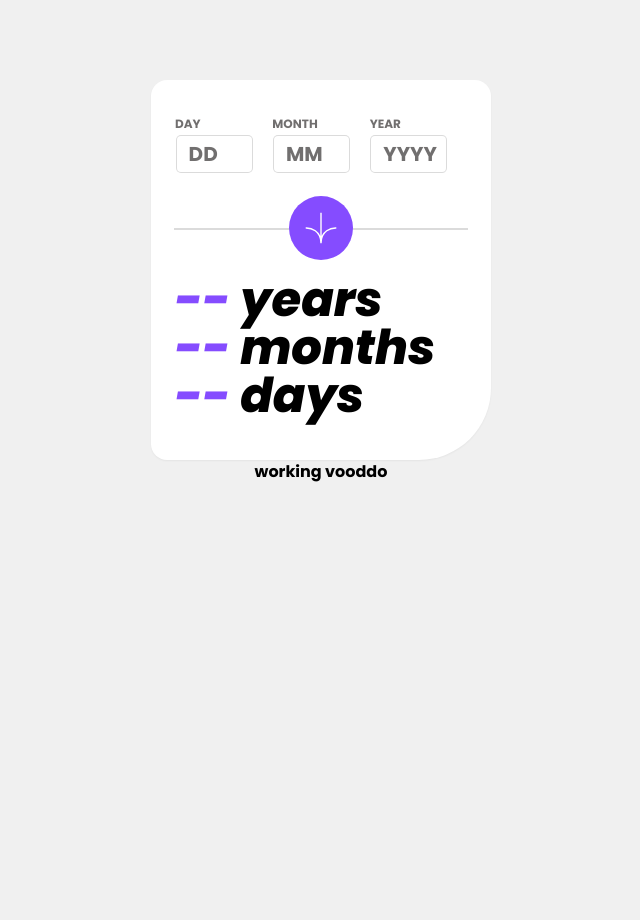
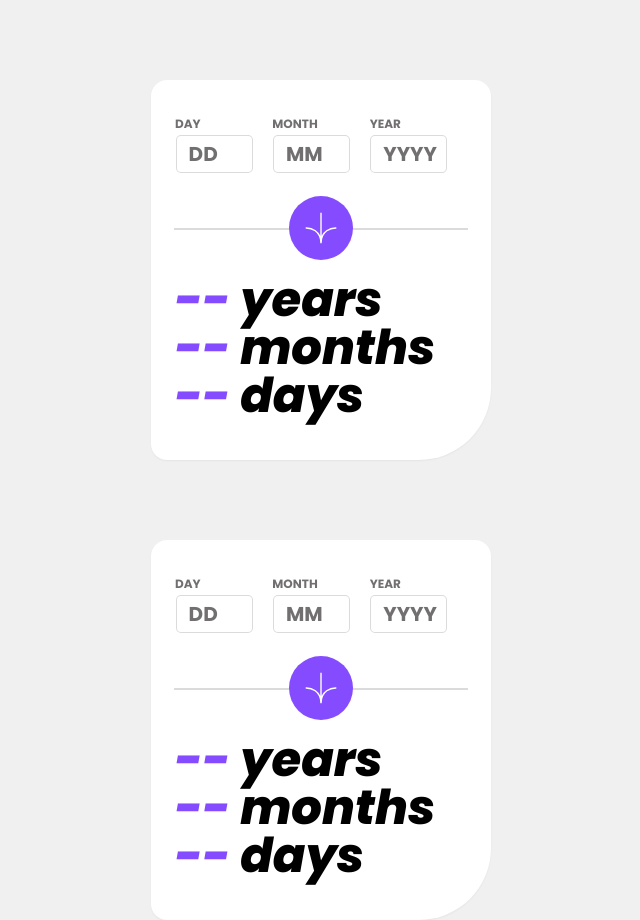
Before and after one commit to TheMcnafaha/frontend-mentor-age-calc, a Next.js app: page / in a window 1280 px wide. Shown: the whole page, without its empty margins (319-959 px from the left). Before the commit the page ends 800 px from the top, so only its background shows below. Built offline with nearby package versions, Linux system fonts and the light colour scheme.

Commit message:
buggy refactor mirror of calendar component

```diff
--- a/src/components/refactor.tsx
+++ b/src/components/refactor.tsx
@@ -34,23 +34,28 @@ type AgeFormInput = {
 
 type StateInputAgeFn = Dispatch<SetStateAction<InputAge>>;
 export const Refactor: NextPage = () => {
-  return <h3> working vooddo </h3>;
+  //input age servers as the state thats update eveytime the input changes, and when form is submitted & inputAge has passed all tests, inputAge becomes the new age
+  const [inputAge, setInputAge] = useState({
+    year: "YYYY",
+    month: "MM",
+    day: "DD",
+  } as InputAge);
+
+  const display: Display = getNewDisplayAge(inputAge);
+  // const display: Display = { age: { year: 1, month: 1, day: 1 }, error: "lol" };
   return (
-    <>
-      <Head>
-        <title>Age App Calculator</title>
-        <meta name="description" content="Generated by create-t3-app" />
-        <link rel="icon" href="/calculator-svgrepo-com.svg" />
-      </Head>
-      <main className="flex  min-h-screen flex-col  items-center  bg-template_off_white font-['Poppins']">
-        <CalendarComponent />
-        <Refactor />
-      </main>
-    </>
+    <div className=" mt-20 flex max-w-[340px] flex-col rounded-2xl rounded-br-[4.5em] bg-[#fff] px-6 py-4 shadow-sm lg:max-w-[400px] ">
+      <AgeForm
+        age={display.age}
+        setInputAge={setInputAge}
+        inputAge={inputAge}
+        display={display}
+      ></AgeForm>
+      <DisplayResult display={display} />
+    </div>
   );
 };
 function CalendarComponent() {
-  return <h3> working vooddo </h3>;
   //input age servers as the state thats update eveytime the input changes, and when form is submitted & inputAge has passed all tests, inputAge becomes the new age
   const [inputAge, setInputAge] = useState({
     year: "YYYY",
@@ -215,3 +220,108 @@ export function getNewDisplayAge(currentAge: InputAge): Display {
   outputAge.year = yearNum;
   return { age: outputAge, error: " " };
 }
+function makeInputAgeNumber(
+  arg: string | number | undefined,
+  range: [number, number]
+): number {
+  if (arg === undefined) {
+    return -1;
+  }
+  const isString = typeof arg === "string";
+  const argToPass = isString ? parseInt(arg, 10) : arg;
+  const isNumber = Number.isInteger(argToPass);
+  if (isNumber) {
+    if (argToPass >= range[0] && argToPass < range[1]) {
+      return argToPass;
+    }
+  }
+  return -1;
+}
+function actualLastDayOfMonth(age: Age): number {
+  const dateOfMonth = new Date(age.year, age.month, 0);
+  return dateOfMonth.getDate();
+}
+function makeTS_ReturnNumber(
+  friendlyNumber: string | number | undefined
+): number {
+  if (friendlyNumber === undefined) {
+    return -1;
+  }
+  const isString = typeof friendlyNumber === "string";
+  const argToPass = isString ? parseInt(friendlyNumber, 10) : friendlyNumber;
+  const isNumber = Number.isInteger(argToPass);
+  if (isNumber) {
+    return argToPass;
+  }
+  return -1;
+}
+export function checkForYearError(possibeAge: PossibleAge): false | ErrorObj {
+  const isDay = Number.isInteger(possibeAge.day);
+  const isMonth = Number.isInteger(possibeAge.month);
+  const isYear = Number.isInteger(possibeAge.year);
+
+  if (makeTS_ReturnNumber(possibeAge.year) <= 0) {
+    return { isError: true, errorMessage: "Date must be older than 0 CE" };
+  }
+  if (isDay && isMonth && isYear) {
+    const presentEpoch = new Date().getTime();
+    const inputEpoch = new Date(
+      makeTS_ReturnNumber(possibeAge.year),
+      makeTS_ReturnNumber(possibeAge.month),
+      makeTS_ReturnNumber(possibeAge.day)
+    ).getTime();
+    if (inputEpoch > presentEpoch) {
+      return { isError: true, errorMessage: "Must be in the past" };
+    }
+  }
+  return false;
+}
+function dispayYearError(possibeAge: InputAge): ErrorObj {
+  const isDay = Number.isInteger(possibeAge.day);
+  const isMonth = Number.isInteger(possibeAge.month);
+  const isYear = Number.isInteger(possibeAge.year);
+  // return { isError: true, errorMessage: "test" };
+  if (makeTS_ReturnNumber(possibeAge.year) <= 0) {
+    return { isError: true, errorMessage: "Date must be older than 0 CE" };
+  }
+  if (isDay && isMonth && isYear) {
+    const presentEpoch = new Date().getTime();
+    const inputEpoch = new Date(
+      makeTS_ReturnNumber(possibeAge.year),
+      makeTS_ReturnNumber(possibeAge.month),
+      makeTS_ReturnNumber(possibeAge.day)
+    ).getTime();
+    if (inputEpoch > presentEpoch) {
+      return { isError: true, errorMessage: "Must be in the past" };
+    }
+  }
+  return { isError: false, errorMessage: " " };
+}
+export function checkForDayError(possibleAge: PossibleAge): false | ErrorObj {
+  const isDay = Number.isInteger(possibleAge.day);
+  const isMonth = Number.isInteger(possibleAge.month);
+  const isYear = Number.isInteger(possibleAge.year);
+
+  if (isDay && isMonth && isYear) {
+    const shouldBeAge: Age = {
+      year: makeTS_ReturnNumber(possibleAge.year),
+      month: makeTS_ReturnNumber(possibleAge.month),
+      day: makeTS_ReturnNumber(possibleAge.day),
+    };
+    const lastPossibleDay = actualLastDayOfMonth(shouldBeAge);
+    const monthName = new Date(
+      shouldBeAge.year,
+      shouldBeAge.month - 1,
+      1
+    ).toLocaleString("default", { month: "long" });
+
+    if (shouldBeAge.day > lastPossibleDay) {
+      return {
+        isError: true,
+        errorMessage: `The last day of ${monthName} ${shouldBeAge.year} is the ${lastPossibleDay}th`,
+      } as ErrorObj;
+    }
+    return false;
+  }
+  return false;
+}
```
